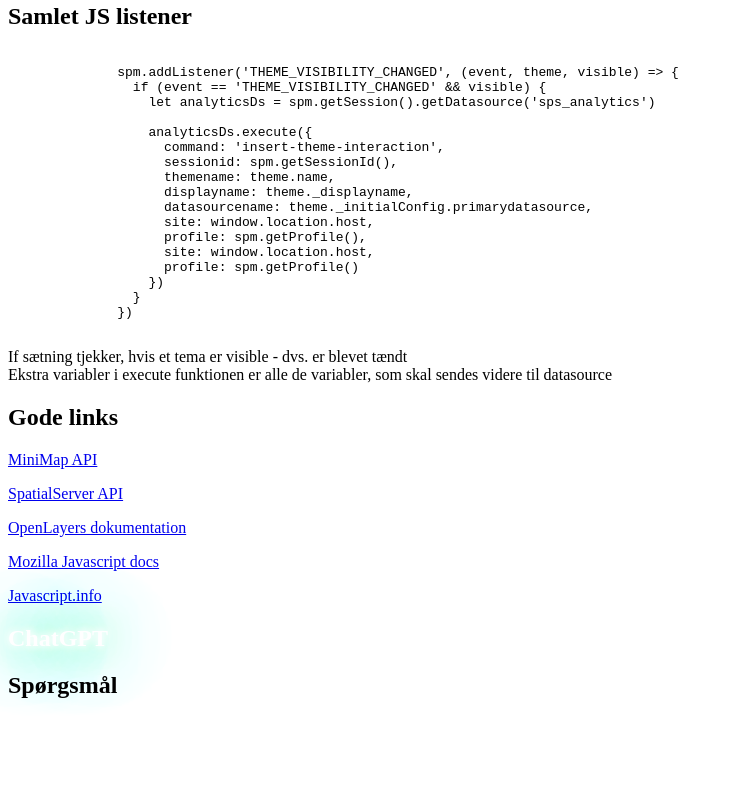
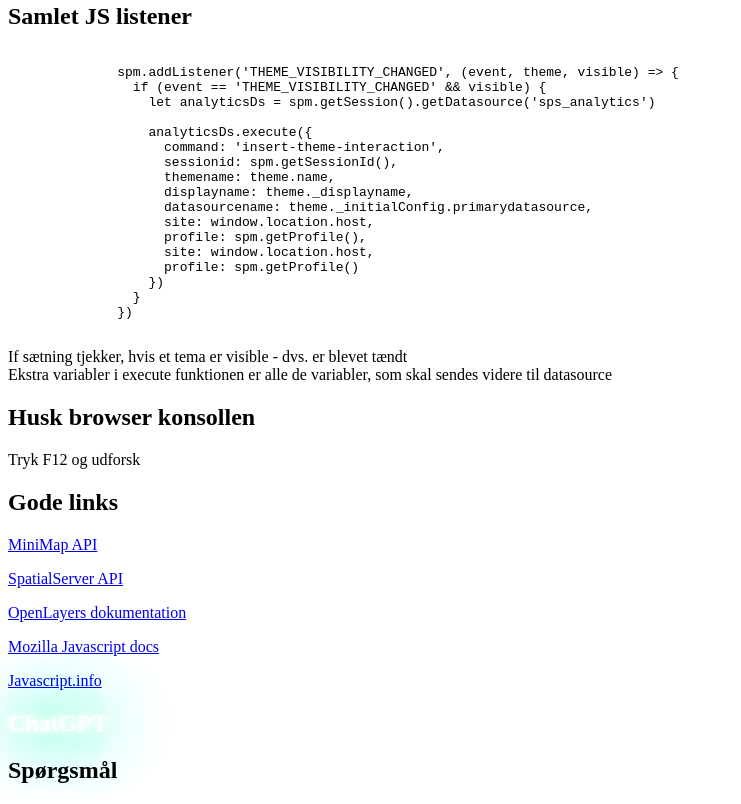
Before and after one commit to danielarnason/aarsmoede23_oplaeg, a website built with Vite: page index.html in a window 1280 px wide. Shown: the part 3792-4596 px from the top of the page, without its empty margins (0-741 px from the left). Before the commit the page ends 4511 px from the top, so only its background shows below. Built offline with nearby package versions, Linux system fonts and the light colour scheme; what fireworks-js, reveal.js would draw is missing.

Commit message:
ekstra slide

```diff
--- a/index.html
+++ b/index.html
@@ -205,12 +205,18 @@
           </section>
         </section>
         <section>
+          <section>
+            <h2>Husk browser konsollen</h2>
+            <p>Tryk F12 og udforsk</p>
+          </section>
+          <section>
             <h2>Gode links</h2>
             <p><a href="https://demo43en.spatialsuite.com/docs/spatialsuite/API/MiniMap/2.13/">MiniMap API</a></p>
             <p><a href="https://demo43en.spatialsuite.com/docs/spatialsuite/API/SpatialServer/2.7/">SpatialServer API</a></p>
             <p><a href="https://openlayers.org/">OpenLayers dokumentation</a></p>
             <p><a href="https://developer.mozilla.org/en-US/docs/Web/JavaScript">Mozilla Javascript docs</a></p>
             <p><a href="https://javascript.info/">Javascript.info</a></p>
+          </section>
         </section>
         <!-- <section data-background-image="https://upload.wikimedia.org/wikipedia/commons/thumb/4/4d/Skynet_Terminator_logo.png/800px-Skynet_Terminator_logo.png?20200518180909"> -->
         <section data-background-image="https://media.giphy.com/media/v1.Y2lkPTc5MGI3NjExMTJ2NmdodTBsamNjYjR3Z3d5OTd2N2V6YmJ6NWQzOXZvaXVnNjZoNSZlcD12MV9pbnRlcm5hbF9naWZfYnlfaWQmY3Q9Zw/521ZSoqh4HByvyF6MS/giphy.gif">
```
Lines whose indentation alone changed are shown as unchanged.
